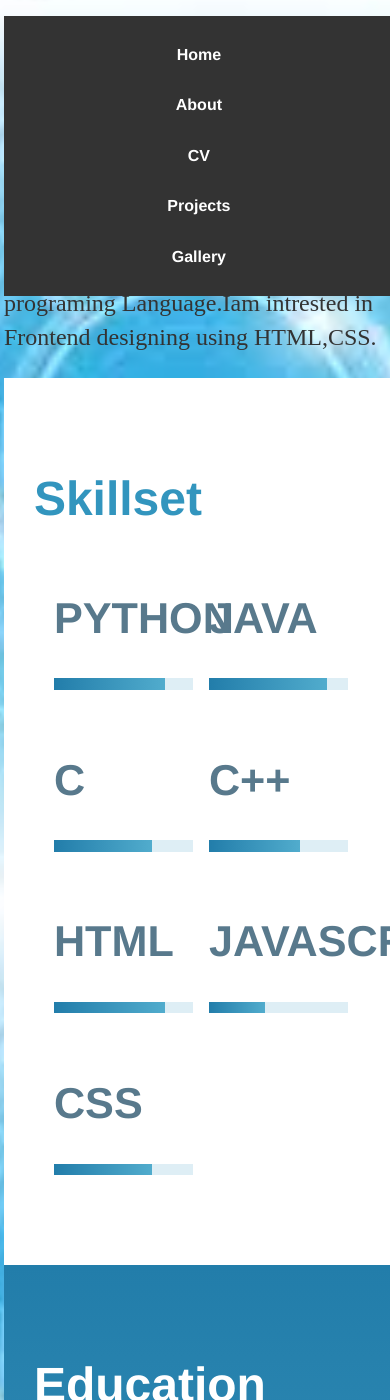
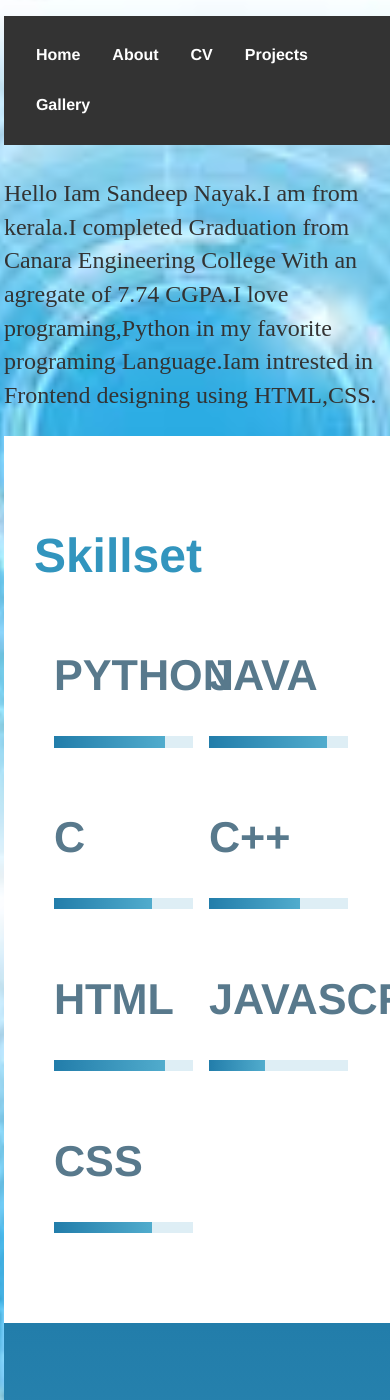
Before and after one commit to sandeepnayaks/sandeepnayaks.github.io, a Jekyll site: the page built from about/index.html, in a window 390 px wide and 1400 px high. Built offline with Jekyll 4.4.1, drawn with Linux system fonts in a browser that asks for light colours.

Commit message:
Update main.css

```diff
--- a/css/main.css
+++ b/css/main.css
@@ -1,4 +1,4 @@
-body { margin:auto 1%;top:0; width: 100%;
+body { margin:90px 1%;top:0; width: 100%;
 }
 html {
   background: url(../../bg1.jpg) no-repeat center center fixed;
@@ -61,8 +61,8 @@ nav{
  width: 100%;
 }
 nav ul li, footer ul li { display: inline; margin-right: 0px; float: left; }
-@media screen and (max-width: 600px){
-  nav ul li {float: none;}
+/*@media screen and (max-width: 600px){
+  nav ul li {float: none;}*/
 
 article ul {
   list-style-type: none;
```
